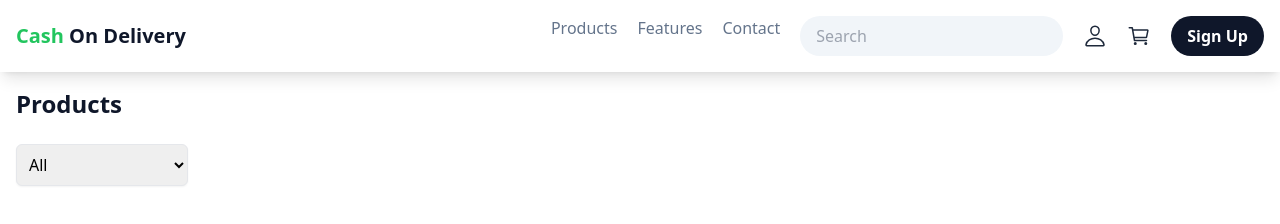
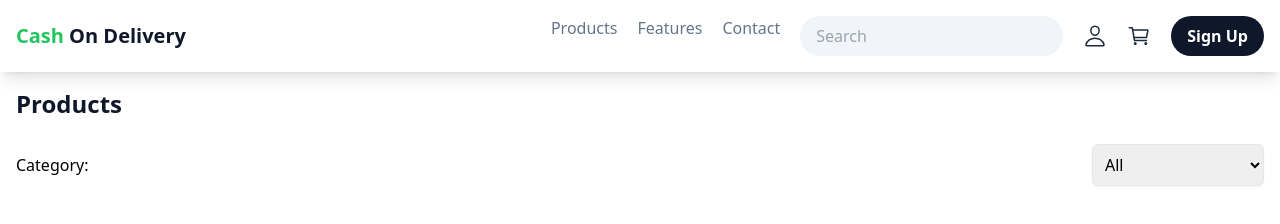
Before and after one commit to Mandla7784/online-shopping-Javascriptt, a website built with Vite: page online-shopping/index.html in a window 1280 px wide. Built offline with nearby package versions, Linux system fonts and the light colour scheme.

Commit message:
Updates on style

```diff
--- a/online-shopping/index.html
+++ b/online-shopping/index.html
@@ -76,6 +76,7 @@
       <main class="p-4 flex flex-col space-y-6">
         <h1 class="text-slate-900 text-2xl font-bold">Products</h1>
         <div class="flex items-center justify-between">
+          <label for="category">Category:</label>
           <select
             class="p-2 border rounded-md shadow-sm focus:outline-none focus:ring focus:border-blue-300"
           >
--- a/online-shopping/style.css
+++ b/online-shopping/style.css
@@ -12,3 +12,12 @@
     display: block;
   }
 }
+
+/* Custom styles for the select component */
+select {
+  transition: all 0.3s ease;
+}
+
+select:hover {
+  border-color: #3b82f6; /* Tailwind's blue-500 */
+}
```
